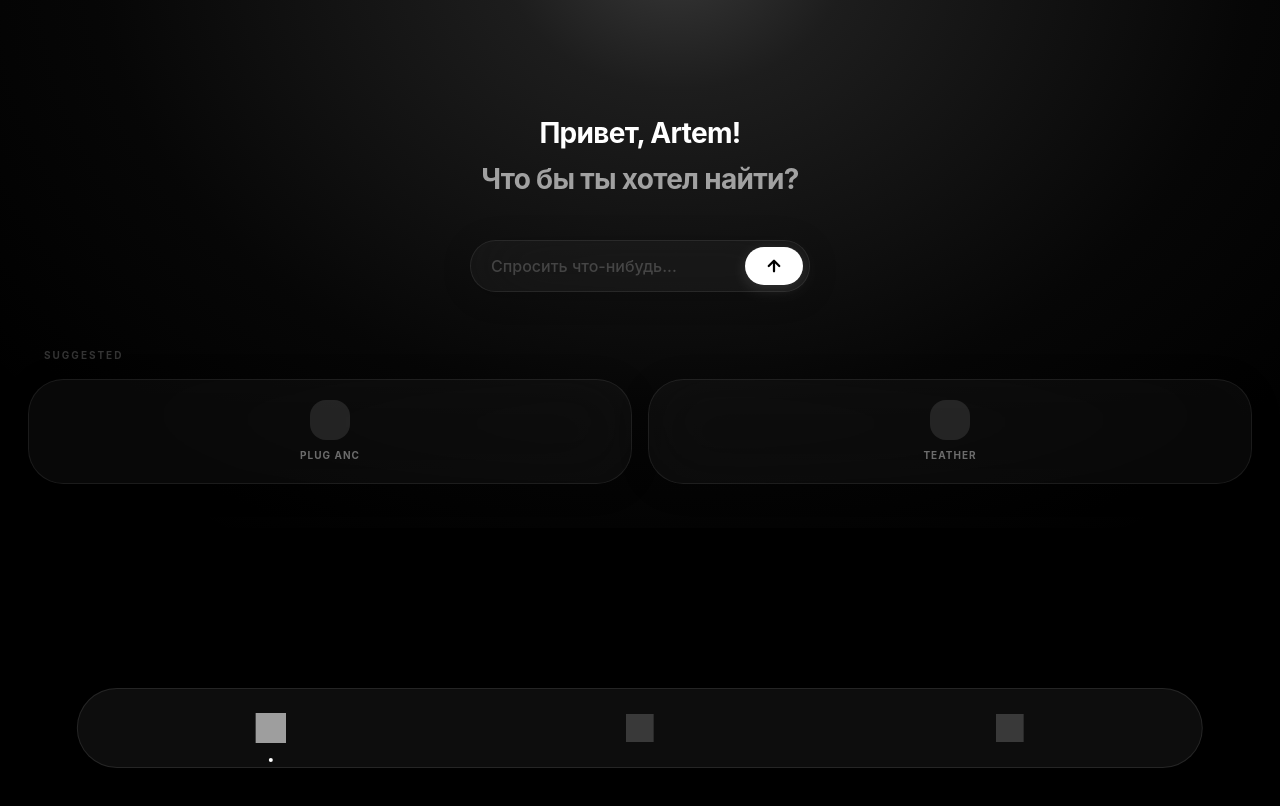
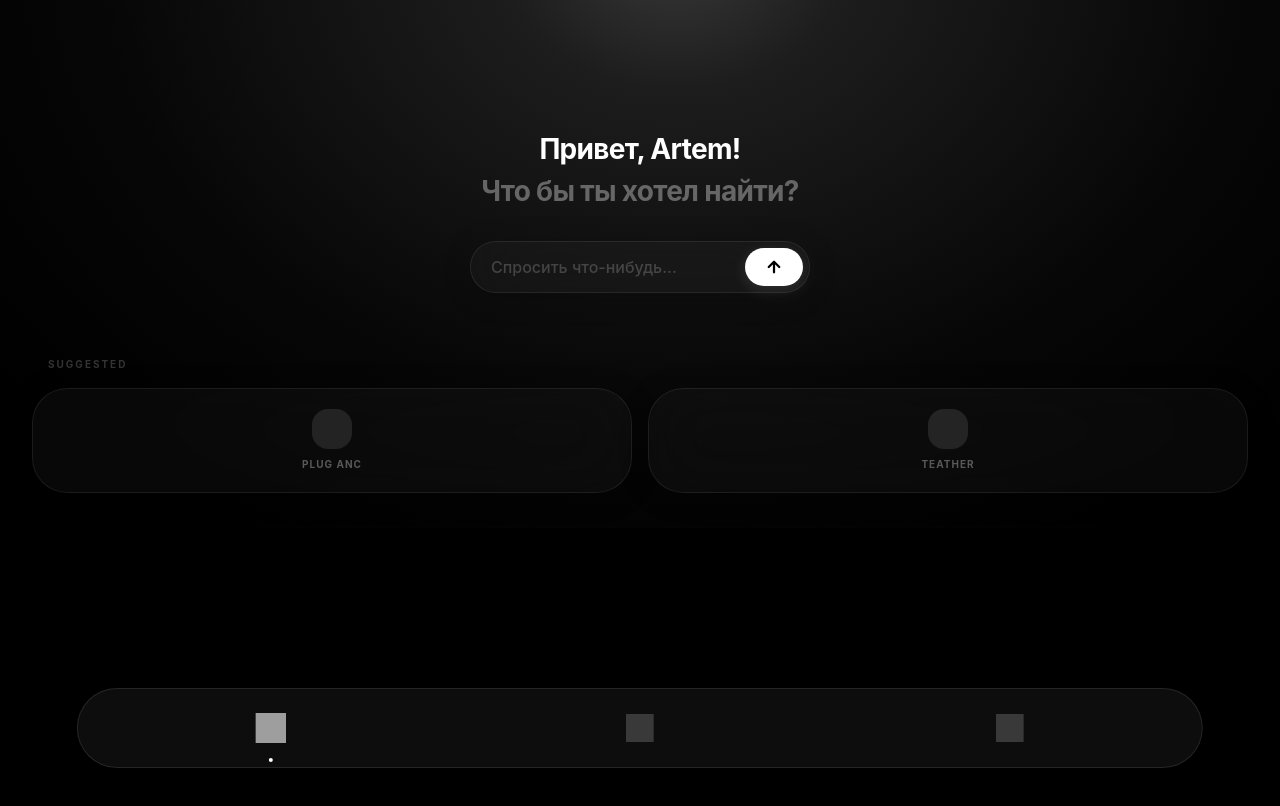
Before and after one commit to fugu70539/PluginBox, a Next.js app: page / in a window 1280 px wide. Shown: the top 806 px of the page. Built offline with nearby package versions, Linux system fonts and the light colour scheme; grey boxes are pictures that could not be loaded.

Commit message:
Update Hub.tsx

```diff
--- a/src/components/views/Hub.tsx
+++ b/src/components/views/Hub.tsx
@@ -29,15 +29,16 @@ export default function Hub() {
         initial={{ opacity: 0, y: 15 }}
         animate={{ opacity: 1, y: 0 }}
         transition={{ duration: 0.5, ease: "easeOut" }}
-        className="relative z-10 px-7 pt-28 min-h-screen"
+        className="relative z-10 px-8 pt-32 min-h-screen"
       >
-        <header className="flex flex-col items-center justify-center text-center mb-10">
+        {/* Заголовок H1 и H2 прижаты друг к другу (НЕМНОГО!) */}
+        <header className="flex flex-col items-center justify-center text-center mb-8 gap-y-1">
           {/* Заголовок H1 (Имя) */}
-          <h1 className="text-[28px] font-bold tracking-tight text-white mb-1">
+          <h1 className="text-[28px] font-bold tracking-tight text-white">
             Привет, {userName}!
           </h1>
-          {/* Заголовок H2 (Вопрос): светло-серый */}
-          <h2 className="text-[28px] font-bold tracking-tight text-white/60">
+          {/* Заголовок H2 (Вопрос): СТАЛ ЕЩЕ ТЕМНЕЕ (white/35) */}
+          <h2 className="text-[28px] font-bold tracking-tight text-white/35 leading-tight">
             Что бы ты хотел найти?
           </h2>
         </header>
@@ -45,20 +46,20 @@ export default function Hub() {
         {/* Поисковая строка "Black Mirror" */}
         <SearchInput />
 
-        {/* Сетка Suggested: тоже использует mt-glass */}
-        <div className="mt-14 pb-12">
+        {/* Сетка Suggested */}
+        <div className="mt-16 pb-12">
           <h2 className="text-white/20 text-[10px] font-bold uppercase tracking-[0.2em] mb-4 ml-4">
             Suggested
           </h2>
           <div className="grid grid-cols-2 gap-4">
             <div className="mt-glass rounded-[2.2rem] p-6 flex flex-col items-center py-5 transition-all active:scale-95">
               <div className="w-10 h-10 bg-white/10 rounded-2xl mb-2" />
-              <span className="text-[10px] font-bold uppercase tracking-widest text-white/40">Plug anc</span>
+              <span className="text-[10px] font-bold uppercase tracking-widest text-white/40 opacity-80">Plug anc</span>
             </div>
 
             <div className="mt-glass rounded-[2.2rem] p-6 flex flex-col items-center py-5 transition-all active:scale-95">
               <div className="w-10 h-10 bg-white/10 rounded-2xl mb-2" />
-              <span className="text-[10px] font-bold uppercase tracking-widest text-white/40">Teather</span>
+              <span className="text-[10px] font-bold uppercase tracking-widest text-white/40 opacity-80">Teather</span>
             </div>
           </div>
         </div>
```
